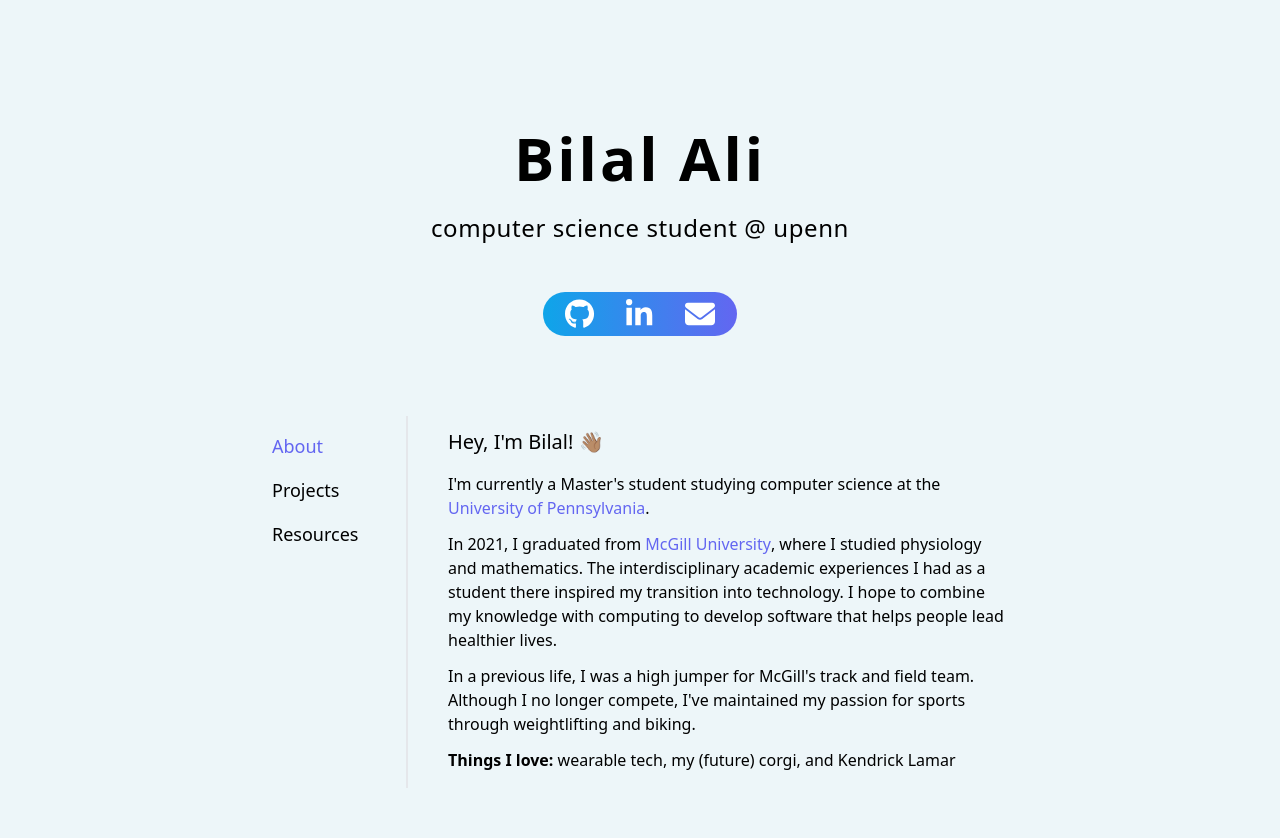
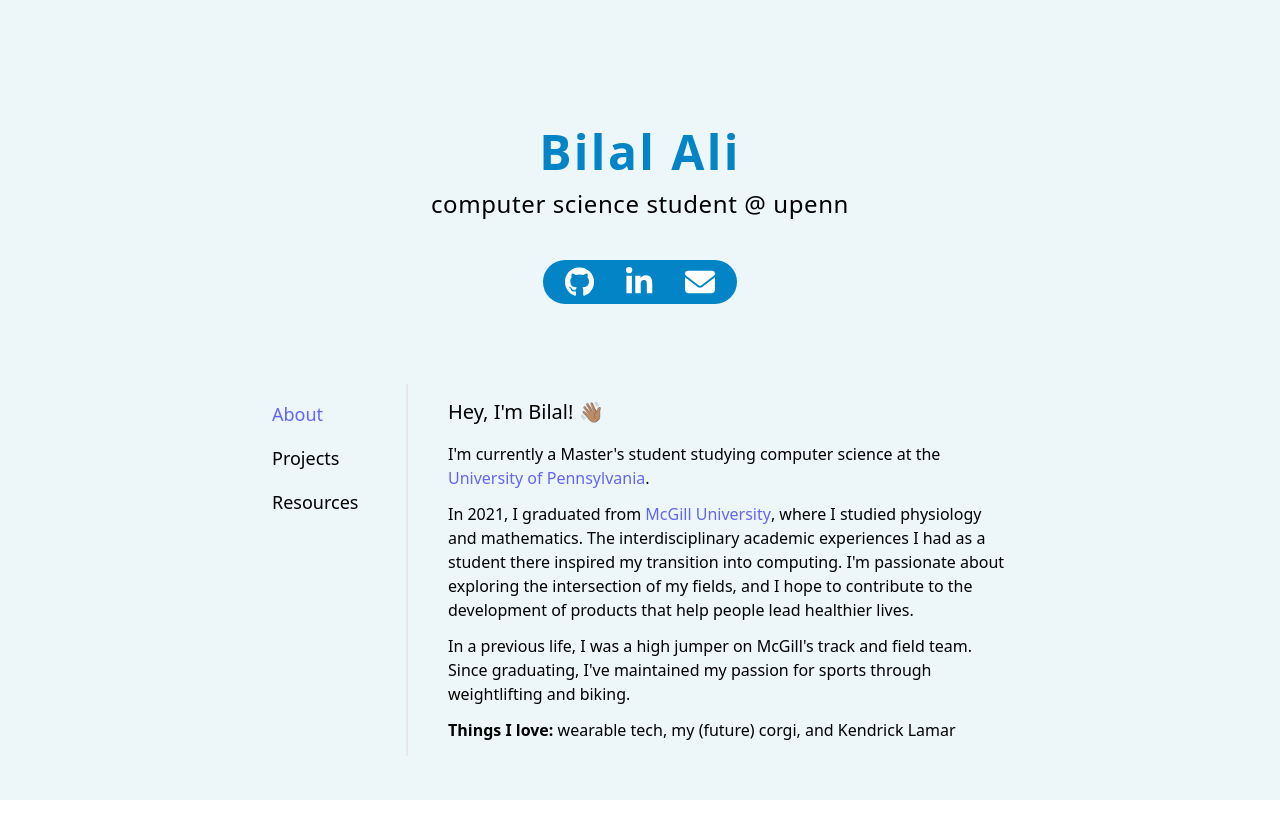
Before and after one commit to bilala45/personal-website, a React (Create React App) app: page /about in a window 1280 px wide. Shown: the top 838 px of the page. After the commit the page ends 800 px from the top, so only its background shows below. Built offline with nearby package versions, Linux system fonts and the light colour scheme.

Commit message:
Misc style changes

```diff
--- a/src/components/About.js
+++ b/src/components/About.js
@@ -22,13 +22,14 @@ const About = () => {
         </a>
         , where I studied physiology and mathematics. The interdisciplinary
         academic experiences I had as a student there inspired my transition
-        into technology. I hope to combine my knowledge with computing to
-        develop software that helps people lead healthier lives.
+        into computing. I'm passionate about exploring the intersection of my
+        fields, and I hope to contribute to the development of products that
+        help people lead healthier lives.
       </div>
       <div className="pt-3">
-        In a previous life, I was a high jumper for McGill's track and field
-        team. Although I no longer compete, I've maintained my passion for
-        sports through weightlifting and biking.
+        In a previous life, I was a high jumper on McGill's track and field
+        team. Since graduating, I've maintained my passion for sports through
+        weightlifting and biking.
       </div>
       <div className="pt-3">
         <span className="font-semibold">Things I love:</span> wearable tech, my
--- a/src/components/Contact.js
+++ b/src/components/Contact.js
@@ -9,7 +9,7 @@ const Contact = () => {
 
   return (
     // add padding above and below links and center
-    <div className="my-12 py-1 px-1.5 rounded-full max-w-fit bg-gradient-to-r from-sky-500 to-indigo-500">
+    <div className="mt-10 py-1 px-1.5 rounded-full max-w-fit bg-sky-600">
       <ContactLink icon={faGithub} link={github} />
       <ContactLink icon={faLinkedinIn} link={linkedin} />
       <ContactLink icon={faEnvelope} link={email} />
--- a/src/components/Content.js
+++ b/src/components/Content.js
@@ -4,11 +4,11 @@ import Main from "./Main";
 const Content = () => (
   // set up a grid with 3 columns to split content
   // Nav occupies 1/3 of grid, Main occupies 2/3
-  <div className="grid grid-cols-4 pt-8 pb-32">
+  <div className="grid grid-cols-4">
     <div className="col-span-1 mr-10 border-r-2">
       <Nav />
     </div>
-    <div className="col-span-3 pt-3 pb-4">
+    <div className="col-span-3 py-3.5">
       <Main />
     </div>
   </div>
--- a/src/components/Intro.js
+++ b/src/components/Intro.js
@@ -3,11 +3,11 @@ import Contact from "./Contact";
 const Intro = () => {
   return (
     // wrapper inherits parent height (screen height)
-    <div className="text-center">
-      <h1 className="text-6xl tracking-wider font-semibold antialiased">
-        <span>Bilal Ali</span>
+    <div className="text-center pb-20">
+      <h1 className="text-5xl tracking-wider font-bold text-sky-600">
+        Bilal Ali
       </h1>
-      <h2 className="text-2xl pt-6 tracking-wide font-normal">
+      <h2 className="text-2xl pt-3 tracking-wide font-light">
         computer science student @ upenn
       </h2>
       <div className="flex justify-center">
--- a/src/components/NavLink.js
+++ b/src/components/NavLink.js
@@ -12,7 +12,7 @@ const NavLink = ({ title }) => {
       <div
         onClick={handleClick}
         className={
-          window.location.pathname == `/${title.toLowerCase()}`
+          window.location.pathname === `/${title.toLowerCase()}`
             ? "text-indigo-500"
             : ""
         }
--- a/src/components/ScrollProgress.js
+++ b/src/components/ScrollProgress.js
@@ -7,7 +7,7 @@ const ScrollProgress = () => {
   window.onscroll = () => {
     const viewHeight = document.body.clientHeight - window.innerHeight;
 
-    viewHeight == 0
+    viewHeight === 0
       ? setScrollPercent(0)
       : setScrollPercent(
           (window.scrollY / (document.body.clientHeight - window.innerHeight)) *
```
